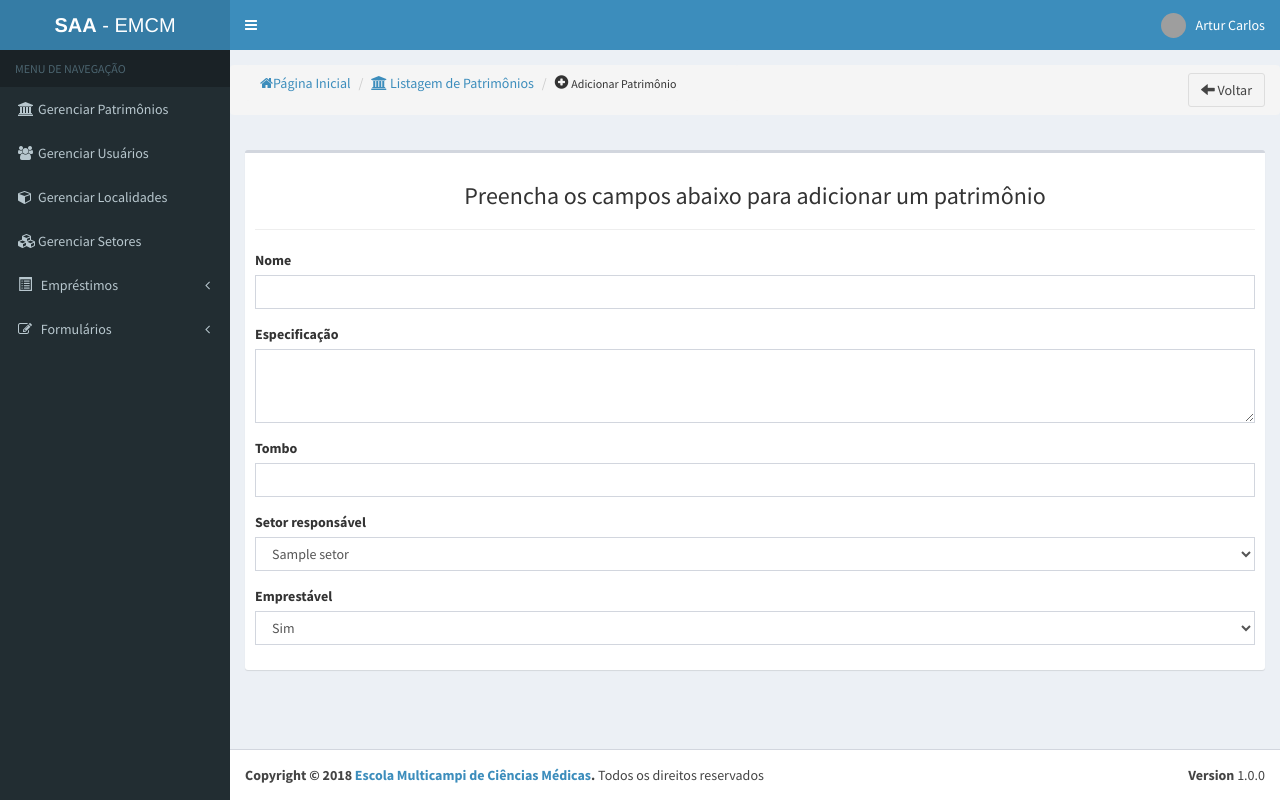
After one commit to RobertoSRocha/SAA, a PHP site: page /pages/patrimonio/add.php in a window 1280 px wide. The commit adds this page. Run offline with PHP 8.4, Linux system fonts and the light colour scheme; tables that the repository leaves empty hold one stand-in row (values such as "Sample post"); some libraries are stand-ins or nearby versions; grey boxes are pictures that could not be loaded.

Commit message:
Editando as index e adicionando a tela de add dos patrimonios

```diff
--- a/Model/local/funcoes.php
+++ b/Model/local/funcoes.php
@@ -8,7 +8,7 @@
     $local = null;
 
     /** *  Listagem de Clientes	 */
-    function index() {
+    function indexLocal() {
         global $locais;
         $locais = find_all('locais');
     }
--- a/Model/patrimonio/funcoes.php
+++ b/Model/patrimonio/funcoes.php
@@ -8,7 +8,18 @@
     $patrimonio = null;
 
     /** *  Listagem de Clientes	 */
-    function index() {
+    function indexPatrimonio() {
         global $patrimonios;
         $patrimonios = find_all('patrimonio');
     }
+
+    /** *  Cadastro de Patrimônios	 */
+    function addPatrimonio() {
+        if (!empty($_POST['patrimonio'])) {
+            $today = date_create('now', new DateTimeZone('America/Sao_Paulo'));
+            $patrimonio = $_POST['patrimonio'];
+            $patrimonio['modified'] = $patrimonio['created'] = $today->format("Y-m-d H:i:s");
+            save('patrimonio', $customer);
+            header('location: index.php');
+        }
+    }
--- a/Model/setor/funcoes.php
+++ b/Model/setor/funcoes.php
@@ -8,7 +8,7 @@
     $setor = null;
 
     /** *  Listagem de Clientes	 */
-    function index() {
+    function indexSetor() {
         global $setores;
         $setores = find_all('setor');
     }
--- a/pages/local/index.php
+++ b/pages/local/index.php
@@ -2,7 +2,7 @@
 <?php require_once DBAPI; ?>
 <?php
 require_once LOCAL;
-index();
+indexLocal();
 ?>
 <?php include(HEADER_TEMPLATE); ?>
 
--- /dev/null
+++ b/pages/patrimonio/add.php
@@ -0,0 +1,92 @@
+<?php require_once '../../config.php'; ?>
+<?php require_once DBAPI; ?>
+<?php
+    require_once PATRIMONIO;
+    addPatrimonio();
+?>
+<?php
+    require_once SETOR;
+    indexSetor();
+?>
+<?php include(HEADER_TEMPLATE); ?>
+
+<section class="content-header">
+    <div class="row">
+        <div class="col-sm-6 text-left">
+            <ol class="breadcrumb">
+                <li><a href="<?php echo BASEURL; ?>index.php"><i class="fa fa-home"></i>Página Inicial</a></li>
+                <li><a href="index.php"><i class="fa fa-bank"></i> Listagem de Patrimônios</a></li>
+                <li><i class="glyphicon glyphicon-plus-sign"></i>
+                    <small> Adicionar Patrimônio</small>
+                </li>
+            </ol>
+        </div>
+        <div class="breadcrumb text-right">
+            <a class="btn btn-default" href="index.php"><i class="glyphicon glyphicon-arrow-left"></i> Voltar</a>
+        </div>
+    </div>
+</section>
+
+<?php if (!empty($_SESSION['message'])) : ?>
+    <div class="alert alert-<?php echo $_SESSION['type']; ?> alert-dismissible" role="alert">
+        <button type="button" class="close" data-dismiss="alert" aria-label="Close"><span aria-hidden="true">&times;</span></button>
+    <?php echo $_SESSION['message']; ?>
+    </div>
+    <?php clear_messages(); ?>
+<?php endif; ?>
+
+
+<section class="content">
+    <div class="row">
+        <div class="col-xs-12">
+            <div class="box">
+                <!-- /.box-header -->
+                <div class="box-body">
+                    <form action="add.php" method="post">
+                        <!-- area de campos do form -->
+                        <center><h3>Preencha os campos abaixo para adicionar um patrimônio</h3></center>
+                        <hr />
+                        <div class="form-group">
+                            <label for="nome">Nome </label>
+                            <input type="text" class="form-control" name="patrimonio['nome']">
+                        </div>
+                        <div class="form-group">
+                            <label for="especificacao">Especificação </label>
+                            <textarea class="form-control" rows="3" name="patrimonio['especificacao']"></textarea>
+                        </div>
+                        <div class="form-group">
+                            <label for="tombo">Tombo </label>
+                            <input type="text" class="form-control" name="patrimonio['tombo']">
+                        </div>
+                        <div class="form-group">
+                            <label for="permissao">Setor responsável </label>
+                            <select class="form-control" id="permissao" name="patrimonio['permissao']">
+                                <?php if ($setores) : ?>
+                                    <?php foreach ($setores as $setor) : ?>
+                                    <option><?php echo $setor['nome']; ?></option>
+                                    <?php endforeach; ?>
+                                <?php else : ?>
+                                    <option>Nenhum registro encontrado</option>
+                                <?php endif; ?>
+                            </select>
+                        </div>
+                        <div class="form-group">
+                            <label for="permissao">Emprestável </label>
+                            <select class="form-control" id="permissao" name="patrimonio['permissao']">
+                                <option>Sim</option>
+                                <option>Não</option>
+                            </select>
+                        </div>
+                    </form>
+                </div>
+                <!-- /.box-body -->
+            </div>
+            <!-- /.box -->
+            <!-- /.box -->
+        </div>
+        <!-- /.col -->
+    </div>
+    <!-- /.row -->
+</section>
+
+<?php include(FOOTER_TEMPLATE); ?>
--- a/pages/patrimonio/index.php
+++ b/pages/patrimonio/index.php
@@ -2,7 +2,7 @@
 <?php require_once DBAPI; ?>
 <?php
 require_once PATRIMONIO;
-index();
+indexPatrimonio();
 ?>
 <?php include(HEADER_TEMPLATE); ?>
 
@@ -14,10 +14,11 @@ index();
                 <li><i class="fa fa-bank"></i>
                     <small> Listagem de Patrimônios</small>
                 </li>
+
             </ol>
         </div>
         <div class="breadcrumb text-right">
-            <a class="btn btn-primary" href="#">
+            <a class="btn btn-primary" href="add.php">
                 <i class="fa fa-plus">
                 </i> Novo Patrimônio</a>
             <a class="btn btn-default" href="index.php"><i class="fa fa-refresh"></i> Atualizar</a>
@@ -43,6 +44,7 @@ index();
                     <table id="example2" class="table table-bordered table-hover">
                         <thead>
                         <h3>Lista de patrimônios do sitema</h3>
+                        <hr />
                         <tr>
                             <th>id</th>
                             <th>Nome</th>
--- a/pages/setor/index.php
+++ b/pages/setor/index.php
@@ -2,7 +2,7 @@
 <?php require_once DBAPI; ?>
 <?php
 require_once SETOR;
-index();
+indexSetor();
 ?>
 <?php include(HEADER_TEMPLATE); ?>
 
```
